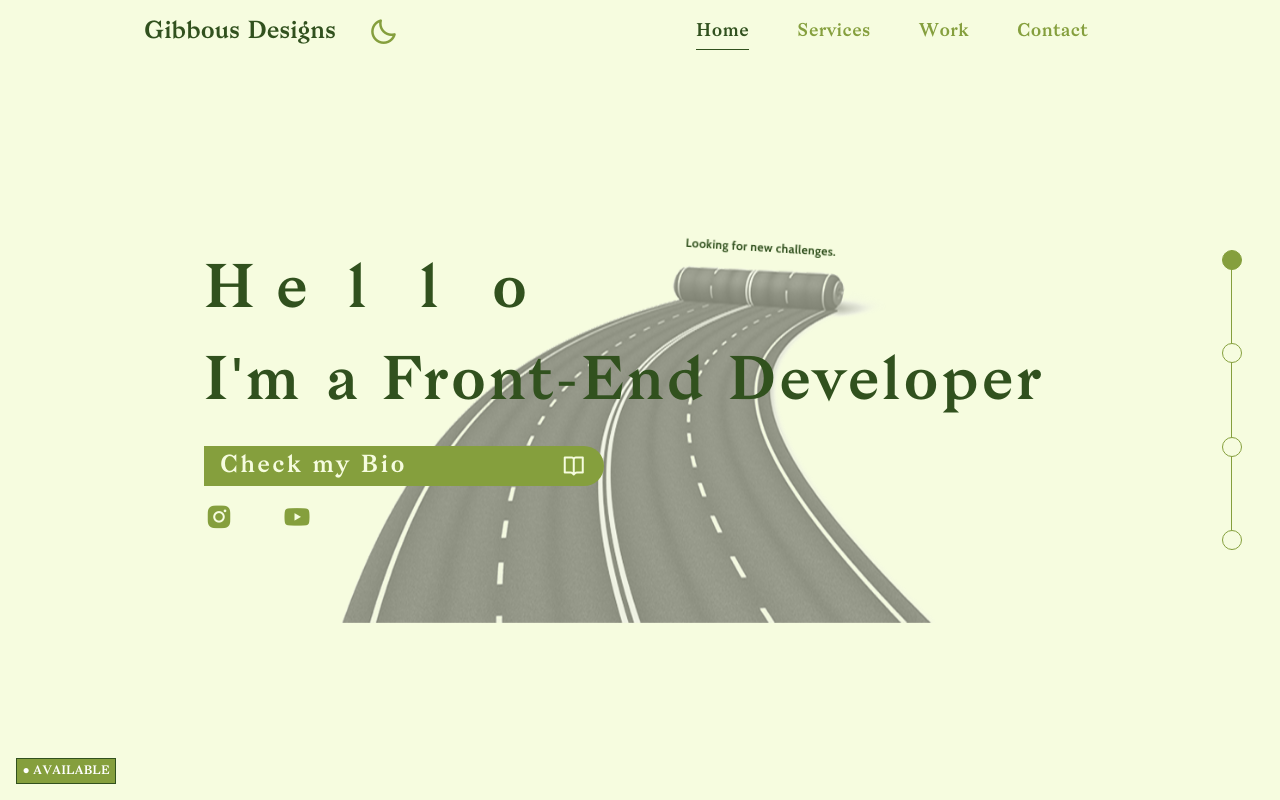
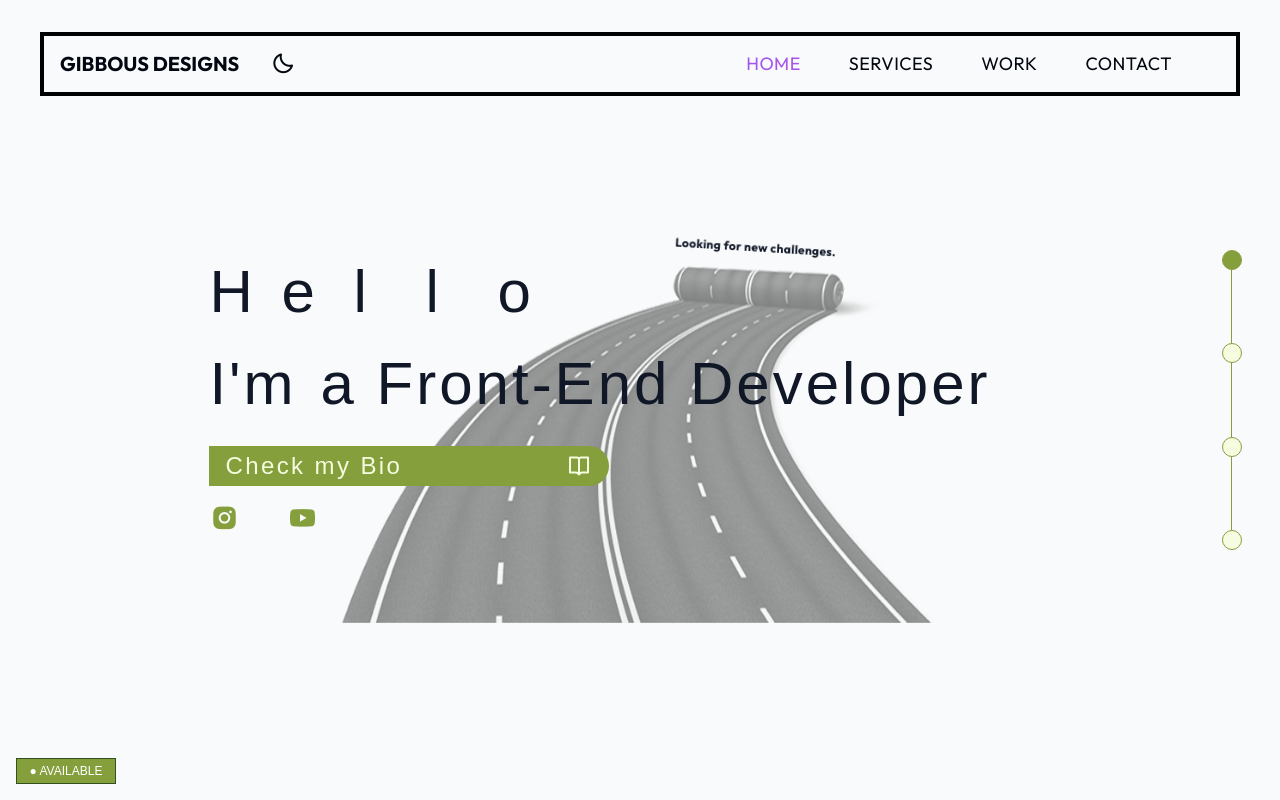
Before and after one commit to dannymotherofdragons/GibbousDesigns, a React (Vite) app: page / in a window 1280 px wide. Shown: the top 800 px of the page. Built offline with nearby package versions, Linux system fonts and the light colour scheme.

Commit message:
this was much more painful than giving birth, navbar fix

```diff
--- a/index.html
+++ b/index.html
@@ -10,9 +10,12 @@
     <link rel="preconnect" href="https://fonts.googleapis.com" />
     <link rel="preconnect" href="https://fonts.gstatic.com" crossorigin />
     <link
-      href="https://fonts.googleapis.com/css2?family=Cabin:ital,wght@0,400..700;1,400..700&family=Ubuntu:ital,wght@0,300;0,400;0,500;0,700;1,300;1,400;1,500;1,700&display=swap"
+      href="https://fonts.googleapis.com/css2?family=Outfit:wght@100..900&display=swap"
       rel="stylesheet"
     />
+
+    <link rel="icon" type="image/png" href="/images/gibbous_fav.png" />
+
     <title>Gibbous Designs</title>
   </head>
   <body>
--- a/src/App.jsx
+++ b/src/App.jsx
@@ -5,7 +5,7 @@ import { ThemeProvider } from "./context/ThemeContext";
 
 import Navbar from "./components/Navbar";
 import ScrollToTop from "./components/scrollToTop";
-import Hero from "./components/hero";
+import Hero from "./components/Hero";
 import ServicesNew from "./components/ServicesNew";
 import Projects from "./components/Projects";
 import Contact from "./components/Contact";
@@ -20,7 +20,7 @@ const App = () => {
       <ScrollToTop />
       <Navbar />
 
-      <div className="min-h-screen bg-cream dark:bg-midnight text-olive dark:text-mousse transition-colors duration-500">
+      <div className="min-h-screen bg-gray-50 dark:bg-midnight text-gray-900 dark:text-mousse transition-colors duration-500">
         <Routes>
           <Route
             path="/"
--- a/src/components/Navbar.jsx
+++ b/src/components/Navbar.jsx
@@ -14,9 +14,7 @@ export default function Navbar() {
   // keep a single observer instance
   const observerRef = useRef(null);
 
-  /* -------------------------------------------------------------------------
-   * Highlight section currently in view
-   * -----------------------------------------------------------------------*/
+  //highlight component in view
   useEffect(() => {
     if (location.pathname !== "/") return; // only run on the landing page
 
@@ -54,28 +52,29 @@ export default function Navbar() {
   const linkClasses = (id) =>
     `group lg:text-lg md:text-base text-sm lg:mr-12 mr-8 tracking-wide relative ${
       active === id && location.pathname === "/"
-        ? "text-olive dark:text-pinkish"
-        : "text-letuce dark:text-mousse"
+        ? "text-gibbouspurple dark:text-gibbouspurple"
+        : "text-gray-950 dark:text-gray-50"
     }`;
 
   /* -------------------------------------------------------------------------
    * Render
    * -----------------------------------------------------------------------*/
   return (
-    <header className="w-full md:h-16 sm:h-14 h-18 flex justify-between items-center xl:px-36 lg:px-24 md:px-12 sm:px-6 px-4 fixed top-0 z-50 bg-cream dark:bg-midnight transition-colors duration-500">
+    <header className="fixed top-8 inset-x-10 z-50 flex items-center h-16 px-5 sm:px-4 bg-gray-50 border-4 dark:bg-midnight transition-colors duration-500">
       {/* Logo + dark-mode toggle ------------------------------------------------ */}
+
       <div className="flex items-center sm:gap-x-4 gap-x-2">
         <HashLink
           to="/#"
-          className="font-bagnard md:text-2xl sm:text-xl text-lg text-olive dark:text-mousse"
+          className=" md:text-3xl font-bold sm:text-xl text-lg text-gray-950 dark:text-gray-50 hover:text-gibbouspurple"
         >
-          Gibbous&nbsp;Designs
+          GIBBOUS&nbsp;DESIGNS
         </HashLink>
 
         <i
           className={`${
             darkMode ? "bx bx-sun" : "bx bx-moon"
-          } md:text-3xl sm:text-2xl text-xl text-letuce dark:text-pinkish sm:ml-4 ml-2 cursor-pointer`}
+          } md:text-3xl sm:text-2xl text-xl text-gray-950 dark:text-gray-50 hover:text-gibbouspurple sm:ml-4 ml-2 cursor-pointer`}
           onClick={toggleDarkMode}
         />
       </div>
@@ -83,48 +82,49 @@ export default function Navbar() {
       {/* Mobile menu button ---------------------------------------------------- */}
       <button
         aria-label="Toggle menu"
-        className="md:hidden text-3xl cursor-pointer"
+        className="md:hidden  text-3xl cursor-pointer ml-auto"
         onClick={() => setIsMenuOpen((prev) => !prev)}
       >
         <i className={`bx ${isMenuOpen ? "bx-x" : "bx-menu"}`} />
       </button>
 
       {/* Desktop nav ----------------------------------------------------------- */}
-      <nav className="hidden md:flex">
+      <div className="flex items-center md:ml-auto lg:ml-auto">
+        <nav className="hidden md:flex items-center space-x-12 sm:ml-auto">
           {sections.map((id) => (
             <HashLink
               key={id}
               smooth
               to={`/#${id}`}
-            className={`font-bagnard ${linkClasses(id)}`}
+              className={` ${linkClasses(id)}`}
               onClick={() => {
                 setActive(id); // highlight immediately on click
                 setIsMenuOpen(false); // close menu on mobile
               }}
             >
-            {id.charAt(0).toUpperCase() + id.slice(1)}
+              {id.toUpperCase()}
               {/* underline */}
               <span
                 className={`absolute -bottom-1 left-0 w-full h-[1px] transform scale-x-0
                 group-hover:scale-x-100 transition duration-300 ${
                   active === id && location.pathname === "/"
-                    ? "bg-olive dark:bg-pinkish scale-x-100"
-                    : "bg-letuce dark:bg-mousse"
+                    ? "bg-gibbouspurple dark:bg-gibbouspurple 7scale-x-100"
+                    : "bg-gibbouspurple dark:bg-gibbouspurple"
                 }`}
               />
             </HashLink>
           ))}
         </nav>
-
+      </div>
       {/* Mobile dropdown ------------------------------------------------------- */}
       {isMenuOpen && (
-        <nav className="absolute top-full left-0 w-full bg-cream dark:bg-dirt md:hidden flex flex-col items-center py-4 shadow-lg">
+        <nav className="absolute top-full left-0 bg-gray-50 dark:bg-green-950 md:hidden flex flex-col items-center py-4 shadow-lg">
           {sections.map((id) => (
             <HashLink
               key={id}
               smooth
               to={`/#${id}`}
-              className="py-2 text-lg text-olive dark:text-mousse"
+              className="py-2 text-lg text-gray-950 dark:text-gray-50"
               onClick={() => {
                 setActive(id);
                 setIsMenuOpen(false);
--- a/src/index.css
+++ b/src/index.css
@@ -1,18 +1,19 @@
 @import "tailwindcss";
 
-@font-face {
+/* @font-face {
   font-family: "Bagnard";
   src: url("/fonts/Bagnard.otf") format("opentype");
   font-weight: 400;
   font-style: normal;
   font-display: swap;
+} */
+
+@layer base {
+  html {
+    font-family: "Outfit", sans-serif;
+  }
 }
 
-@layer base {
-  * {
-    font-family: "Cabin", serif;
-  }
-}
 html {
   scroll-behavior: smooth;
 }
@@ -54,6 +55,11 @@ html {
   --color-chocolate: #503c3c;
   --color-mousse: #7e6363;
   --color-pinkish: #a87c7c;
+  --color-gibbouspurple: #a555ec;
+  --color-gibbousyellow: #ffff80;
+  --color-gibbousgrey: #eee7f7;
+
+  --breakpoint-md: 785px;
 
   --animate-bounce: bounce 2s infinite;
   @keyframes bounce {
```
Also changed, not shown: public/images/gibbous_fav.png (added). Lines whose indentation alone changed are shown as unchanged.
